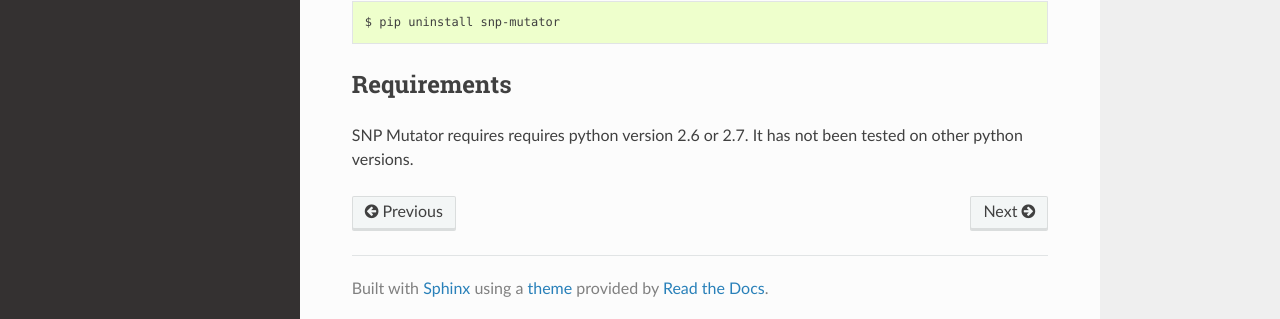
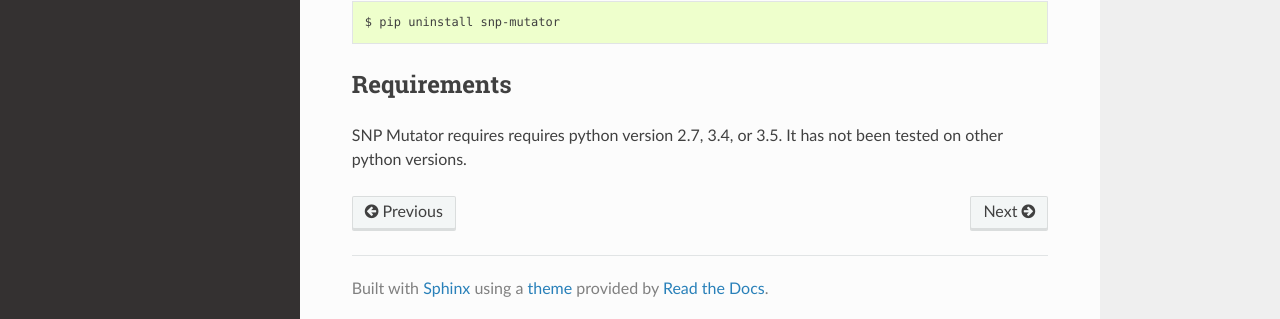
Before and after one commit to CFSAN-Biostatistics/snp-mutator, a Sphinx documentation site: the page built from docs/installation.rst, in a window 1280 px wide and 1120 px high. Shown: the part 795-1114 px from the top of the window. Built offline with Sphinx 7.4.7 and the Read the Docs theme 2.0.0, drawn with Linux system fonts in a browser that asks for light colours.

Commit message:
Fix Python 3 unit tests. Drop testing support for end-of-life py2.6 and py3.3.

```diff
--- a/CONTRIBUTING.rst
+++ b/CONTRIBUTING.rst
@@ -109,5 +109,5 @@ Before you submit a pull request, check that it meets these guidelines:
 2. If the pull request adds functionality, the docs should be updated. Put
    your new functionality into a function with a docstring, and add the
    feature to the list in README.rst.
-3. The pull request should work for Python 2.6, 2.7, 3.3, and 3.4, and for PyPy.
+3. The pull request should work for Python 2.7, 3.4, and 3.5, and for PyPy.
    Make sure that the tests pass for all supported Python versions.
--- a/docs/installation.rst
+++ b/docs/installation.rst
@@ -37,4 +37,4 @@ If you installed with pip, you can uninstall from the command line::
 Requirements
 ------------
 
-SNP Mutator requires requires python version 2.6 or 2.7. It has not been tested on other python versions.
+SNP Mutator requires requires python version 2.7, 3.4, or 3.5. It has not been tested on other python versions.
```
Also changed, not shown: 2 other files.
